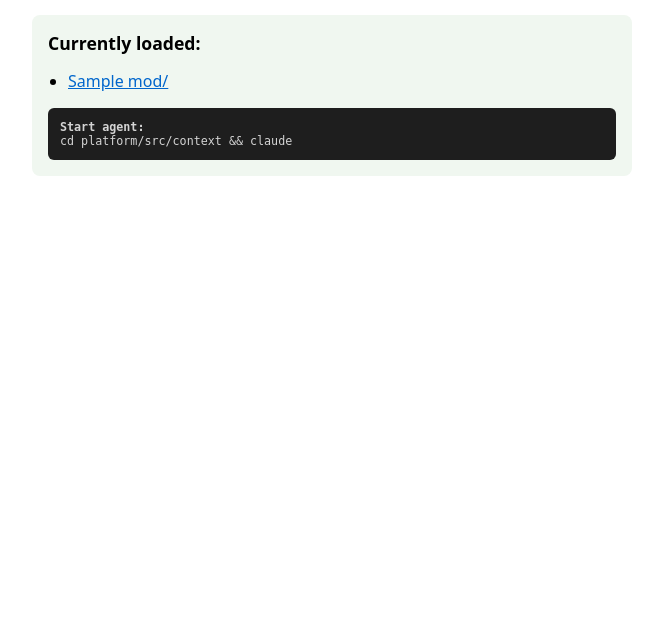
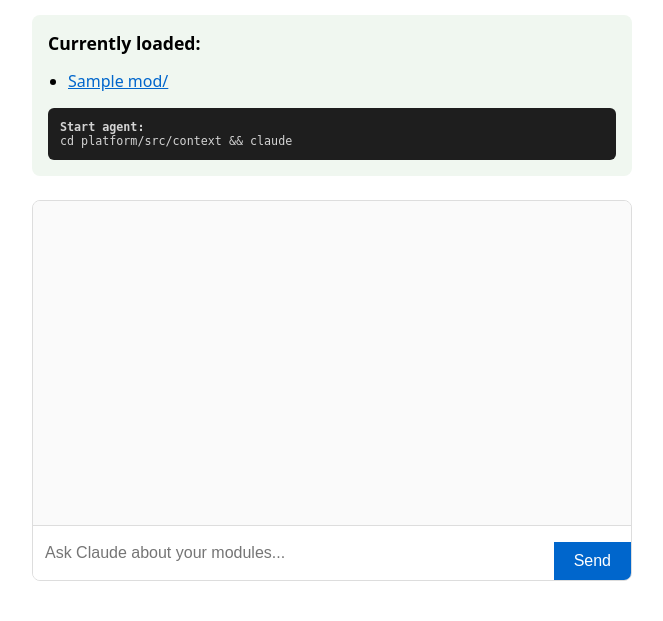
Before and after one commit to bleak-ai/contextagora, a FastAPI app: template platform/src/templates/index.html in a window 1280 px wide. Shown: the part 228-849 px from the top of the page, without its empty margins (308-971 px from the left). Before the commit the page ends 404 px from the top, so only its background shows below. Run offline with FastAPI, Linux system fonts and the light colour scheme; the template is opened without the code that fills it: most values are stand-ins (such as "Sample title", 1, 10 or a date in 2020).

Commit message:
feat: add chat functionality to server.py with streaming response; enhance index.html for user interaction and message display

```diff
--- a/platform/src/server.py
+++ b/platform/src/server.py
@@ -9,7 +9,7 @@ from pathlib import Path
 
 import httpx
 from fastapi import FastAPI, Form, Request
-from fastapi.responses import HTMLResponse, JSONResponse, RedirectResponse
+from fastapi.responses import HTMLResponse, JSONResponse, RedirectResponse, StreamingResponse
 from fastapi.staticfiles import StaticFiles
 from fastapi.templating import Jinja2Templates
 
@@ -18,7 +18,7 @@ log = logging.getLogger(__name__)
 # --- Paths ---
 BASE_DIR = Path(__file__).resolve().parent
 # Local modules directory (fallback when GH_OWNER/GH_REPO are not set)
-MODULES_DIR = Path(os.environ.get("MODULES_DIR", BASE_DIR.parent.parent / "fixtures"))
+MODULES_DIR = Path(os.environ.get("MODULES_DIR", BASE_DIR.parent.parent / "modules"))
 
 # --- GitHub-based module loading ---
 GH_OWNER = os.environ.get("GH_OWNER")  # e.g. "bleak-ai"
@@ -278,6 +278,38 @@ async def refresh_modules():
     return {"status": "ok", "modules": list_available_modules(bypass_cache=True)}
 
 
+@app.post("/chat")
+async def chat(prompt: str = Form()):
+    """Run claude -p with the given prompt, streaming the response."""
+
+    def generate():
+        env = {
+            **os.environ,
+            "DISABLE_AUTOUPDATER": "1",
+            "CLAUDE_CODE_ENABLE_TELEMETRY": "0",
+            "CLAUDE_CODE_DISABLE_NONESSENTIAL_TRAFFIC": "1",
+            "CLAUDE_CODE_ATTRIBUTION_HEADER": "0",
+        }
+        proc = subprocess.Popen(
+            ["claude", "-p", prompt, "--continue",
+             "--allowedTools", "Bash(*)", "Read(*)", "Write(*)", "Edit(*)", "Glob(*)", "Grep(*)"],
+            stdout=subprocess.PIPE,
+            stderr=subprocess.PIPE,
+            cwd=str(CONTEXT_DIR),
+            env=env,
+            text=True,
+        )
+        for line in proc.stdout:
+            yield line
+        proc.wait()
+        if proc.returncode != 0:
+            stderr = proc.stderr.read()
+            if stderr:
+                yield f"\n[error: {stderr.strip()}]"
+
+    return StreamingResponse(generate(), media_type="text/plain")
+
+
 @app.post("/run")
 async def run(module: str = Form(), cmd: str = Form()):
     """Run a command with secrets injected via varlock."""
--- a/platform/src/templates/index.html
+++ b/platform/src/templates/index.html
@@ -17,6 +17,15 @@
         .loaded ul { margin: 0; padding-left: 20px; }
         .agent-cmd { margin-top: 16px; padding: 12px; background: #1e1e1e; color: #d4d4d4; border-radius: 6px; font-family: monospace; font-size: 0.9em; }
         a { color: #0066cc; }
+        #chat { margin-top: 24px; border: 1px solid #ddd; border-radius: 8px; overflow: hidden; }
+        #chat-messages { height: 300px; overflow-y: auto; padding: 12px; background: #fafafa; }
+        .msg { margin-bottom: 12px; padding: 8px 12px; border-radius: 6px; max-width: 85%; white-space: pre-wrap; font-size: 0.95em; }
+        .msg-user { background: #e3f2fd; margin-left: auto; text-align: right; }
+        .msg-assistant { background: #fff; border: 1px solid #eee; }
+        #chat-form { display: flex; border-top: 1px solid #ddd; }
+        #chat-form input[type="text"] { flex: 1; padding: 10px 12px; border: none; font-size: 1em; outline: none; }
+        #chat-form button { padding: 10px 20px; border: none; background: #0066cc; color: white; cursor: pointer; font-size: 1em; }
+        #chat-form button:disabled { background: #999; cursor: not-allowed; }
     </style>
 </head>
 <body>
@@ -60,5 +69,60 @@
         </div>
     </div>
     {% endif %}
+
+    {% if loaded %}
+    <div id="chat">
+        <div id="chat-messages"></div>
+        <form id="chat-form">
+            <input type="text" name="prompt" placeholder="Ask Claude about your modules..." autocomplete="off" required>
+            <button type="submit">Send</button>
+        </form>
+    </div>
+    <script>
+    const form = document.getElementById('chat-form');
+    const messages = document.getElementById('chat-messages');
+    const input = form.querySelector('input[name="prompt"]');
+    const btn = form.querySelector('button');
+
+    form.addEventListener('submit', async (e) => {
+        e.preventDefault();
+        const prompt = input.value.trim();
+        if (!prompt) return;
+
+        // Show user message
+        const userMsg = document.createElement('div');
+        userMsg.className = 'msg msg-user';
+        userMsg.textContent = prompt;
+        messages.appendChild(userMsg);
+        input.value = '';
+        btn.disabled = true;
+
+        // Create assistant message container
+        const assistantMsg = document.createElement('div');
+        assistantMsg.className = 'msg msg-assistant';
+        messages.appendChild(assistantMsg);
+        messages.scrollTop = messages.scrollHeight;
+
+        try {
+            const body = new FormData();
+            body.append('prompt', prompt);
+            const resp = await fetch('/chat', { method: 'POST', body });
+            const reader = resp.body.getReader();
+            const decoder = new TextDecoder();
+
+            while (true) {
+                const { done, value } = await reader.read();
+                if (done) break;
+                assistantMsg.textContent += decoder.decode(value);
+                messages.scrollTop = messages.scrollHeight;
+            }
+        } catch (err) {
+            assistantMsg.textContent = '[error: ' + err.message + ']';
+        }
+        btn.disabled = false;
+        input.focus();
+    });
+    </script>
+    {% endif %}
 </body>
 </html>
```
